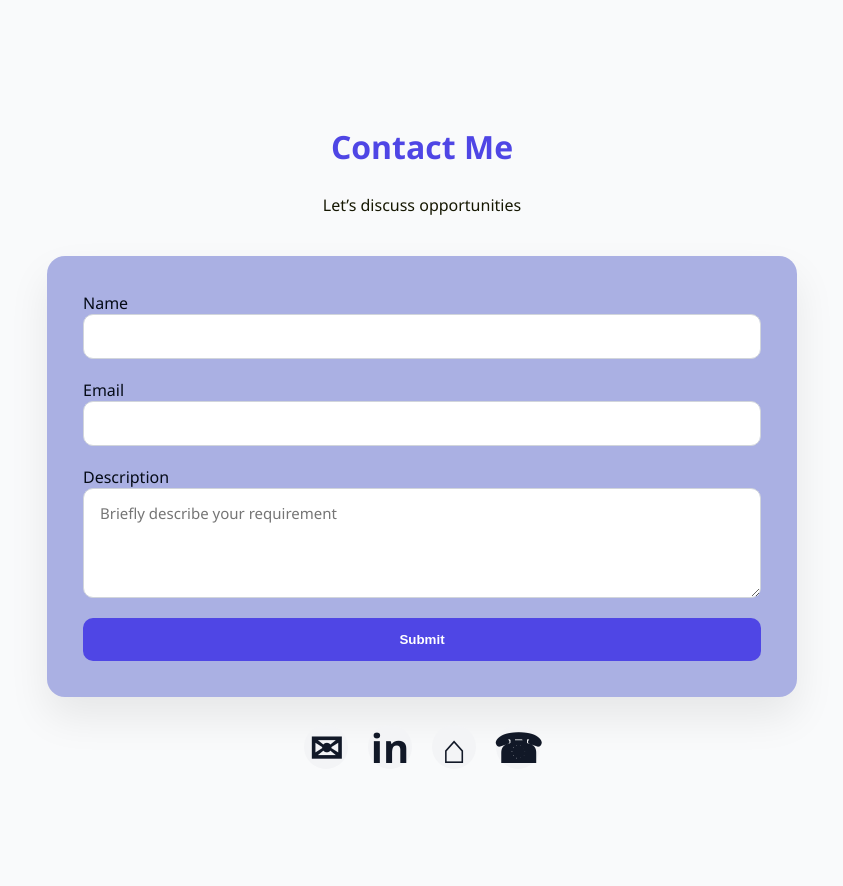
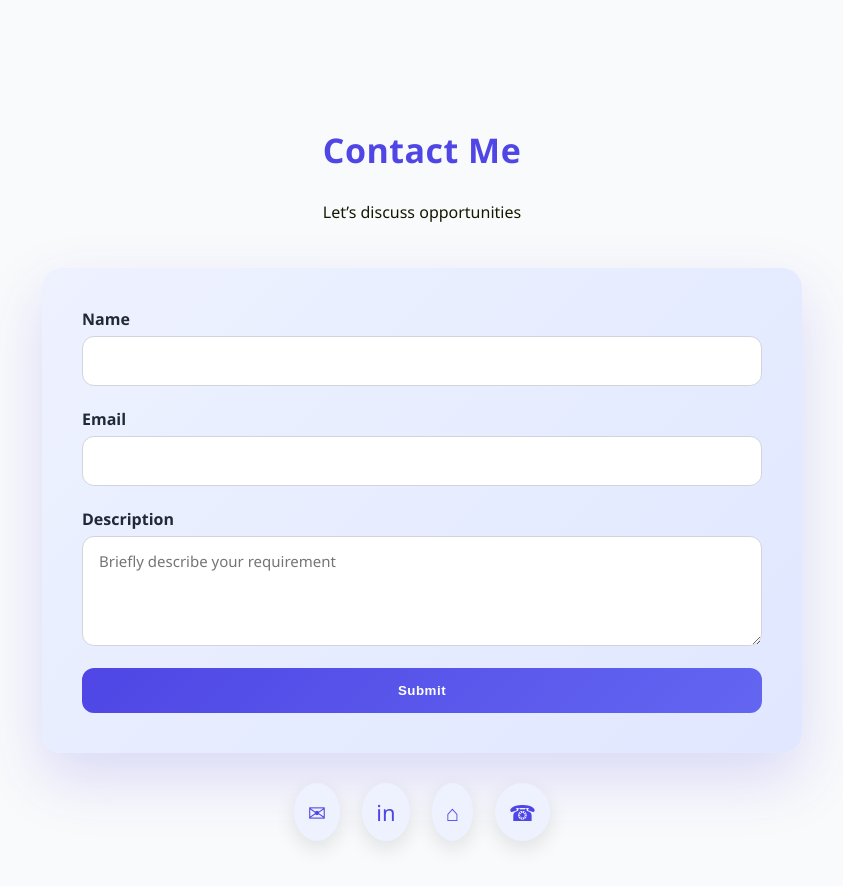
Before and after one commit to Ranjanmahatook/my-portfolio, a React (Vite) app: page / in a window 1280 px wide. Shown: the part 1100-1986 px from the top of the page, without its empty margins (218-1061 px from the left). Before the commit the page ends 1959 px from the top, so only its background shows below. Built offline with nearby package versions, Linux system fonts and the light colour scheme; the HTML template or start-up script is replaced by a standard one.

Commit message:
css Modification

```diff
--- a/src/App.css
+++ b/src/App.css
@@ -186,89 +186,127 @@ body {
 /* ===== CONTACT ===== */
 
 .contact-section {
-  max-width: 750px;
+  max-width: 760px;
   margin: 0 auto;
   padding: 90px 20px;
-
+  transition: transform 0.4s ease, box-shadow 0.4s ease;
 }
 
+/* Move whole section on hover */
+.contact-section:hover {
+  transform: translateY(-8px);
+}
+
+/* ===== Headings ===== */
 .contact-title {
   text-align: center;
-  font-size: 32px;
+  font-size: 34px;
+  font-weight: 700;
+  letter-spacing: 0.5px;
 }
 
 .contact-subtitle {
   text-align: center;
-  color: #6b7280;
-  margin-bottom: 40px;
+  margin-bottom: 45px;
+  font-size: 16px;
 }
 
+/* ===== Card ===== */
 .contact-card {
-  background: rgb(170, 176, 227);
-  padding: 36px;
-  border-radius: 18px;
-  box-shadow: 0 20px 40px rgba(0,0,0,0.08);
+  background: linear-gradient(135deg, #eef2ff, #e0e7ff);
+  padding: 40px;
+  border-radius: 20px;
+  box-shadow: 0 25px 60px rgba(79, 70, 229, 0.18);
+  transition: transform 0.4s ease, box-shadow 0.4s ease;
 }
 
+/* Card hover effect */
+.contact-card:hover {
+  transform: translateY(-6px) scale(1.01);
+  box-shadow: 0 35px 80px rgba(79, 70, 229, 0.28);
+}
+
+/* ===== Form Groups ===== */
 .form-group {
   display: flex;
   flex-direction: column;
-  margin-bottom: 20px;
-
+  margin-bottom: 22px;
 }
 
-.form-group input {
-  padding: 14px;
-  border-radius: 10px;
-  border: 1px solid #d1d5db;
+.form-group label {
+  font-weight: 600;
+  margin-bottom: 6px;
+  color: #1f2937;
 }
+
+/* ===== Inputs ===== */
+.form-group input,
 .form-group textarea {
   padding: 14px 16px;
-  border-radius: 10px;
+  border-radius: 12px;
   border: 1px solid #d1d5db;
   font-size: 15px;
-  resize: vertical;
+  transition: all 0.3s ease;
   font-family: inherit;
+  background: #ffffff;
 }
 
+.form-group input:focus,
 .form-group textarea:focus {
   outline: none;
   border-color: #4f46e5;
-  box-shadow: 0 0 0 3px rgba(79, 70, 229, 0.25);
+  box-shadow: 0 0 0 4px rgba(79, 70, 229, 0.25);
+  transform: scale(1.01);
+}
+
+/* ===== Submit Button ===== */
+.submit-btn {
+  width: 100%;
+  background: linear-gradient(135deg, #4f46e5, #6366f1);
+  color: white;
+  padding: 15px;
+  border-radius: 12px;
+  border: none;
+  font-weight: 700;
+  letter-spacing: 0.5px;
+  cursor: pointer;
+  transition: all 0.35s ease;
+}
+
+.submit-btn:hover {
+  transform: translateY(-2px);
+  box-shadow: 0 15px 40px rgba(79, 70, 229, 0.4);
+}
+
+.submit-btn:active {
+  transform: scale(0.98);
 }
 
 
-.submit-btn {
-  width: 100%;
-  background: #4f46e5;
-  color: white;
-  padding: 14px;
-  border-radius: 10px;
-  border: none;
-  font-weight: 600;
-}
+/* Icon base */
 .contact-icons {
-  margin-top: 28px;
+  margin-top: 30px;
   display: flex;
   justify-content: center;
-  gap: 20px;
+  gap: 22px;
 }
 
-/* Icon base */
-.icon {
-  width: 44px;
-  height: 44px;
+.contact-icons .icon {
+  font-size: 22px;
+  padding: 14px;
   border-radius: 50%;
-  background: #f3f4f6;
-  display: flex;
-  align-items: center;
-  justify-content: center;
-  font-weight: 700;
-  font-size: 40px;
-  color: #111827;
+  background: #eef2ff;
+  color: #4f46e5;
+  transition: all 0.3s ease;
+  box-shadow: 0 8px 20px rgba(0,0,0,0.1);
   text-decoration: none;
-  position: relative;
-  transition: all 0.3s ease;
+}
+
+.contact-icons .icon:hover {
+  transform: translateY(-4px) scale(1.1);
+  background: #4f46e5;
+  color: #ffffff;
+  box-shadow: 0 15px 35px rgba(79, 70, 229, 0.45);
 }
 
 /* Hover animation */
```
